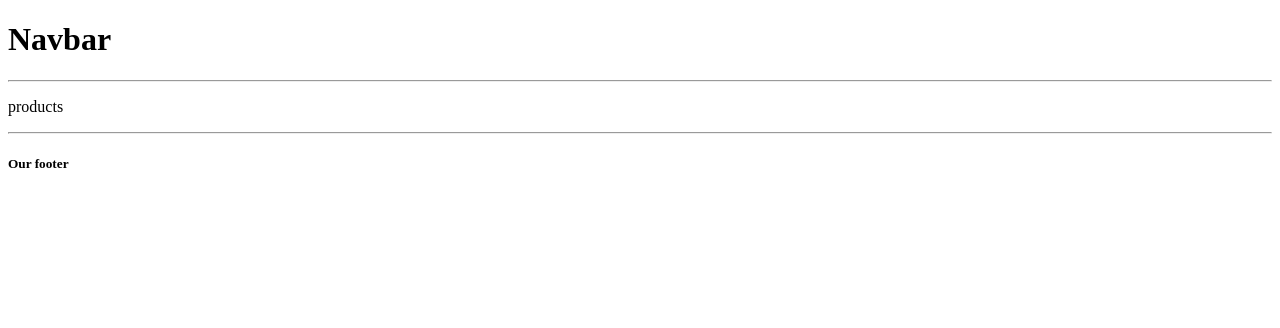
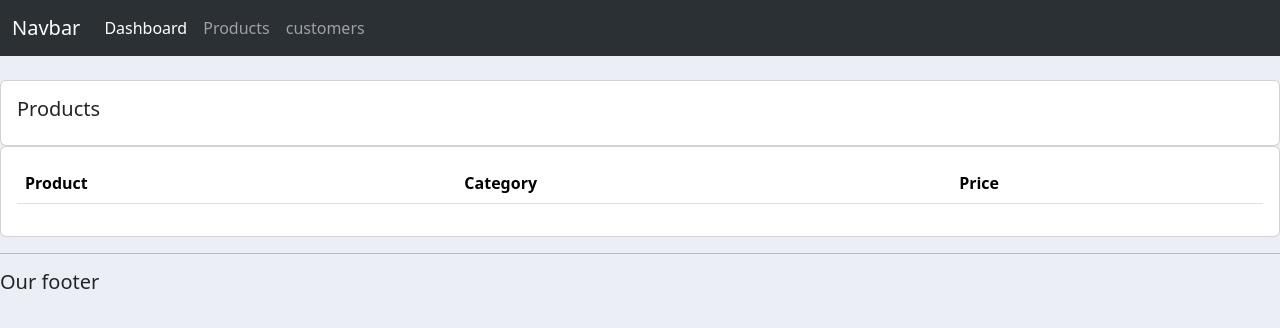
Before and after one commit to thedarkarchitect/Django-projects, a Django app: page /products/ in a window 1280 px wide. Shown: the top 328 px of the page. Run offline with Django 3.2, Linux system fonts and the light colour scheme; lists and menus that the app fills with data are empty.

Commit message:
fourth commit

```diff
--- a/customerMR/accounts/templates/accounts/main.html
+++ b/customerMR/accounts/templates/accounts/main.html
@@ -4,11 +4,37 @@
     <meta charset="UTF-8">
     <meta http-equiv="X-UA-Compatible" content="IE=edge">
     <meta name="viewport" content="width=device-width, initial-scale=1.0">
+    <link href="https://cdn.jsdelivr.net/npm/bootstrap@5.3.0-alpha1/dist/css/bootstrap.min.css" rel="stylesheet" integrity="sha384-GLhlTQ8iRABdZLl6O3oVMWSktQOp6b7In1Zl3/Jr59b6EGGoI1aFkw7cmDA6j6gD" crossorigin="anonymous">
+
+    <script src="https://cdn.jsdelivr.net/npm/bootstrap@5.3.0-alpha1/dist/js/bootstrap.bundle.min.js" integrity="sha384-w76AqPfDkMBDXo30jS1Sgez6pr3x5MlQ1ZAGC+nuZB+EYdgRZgiwxhTBTkF7CXvN" crossorigin="anonymous"></script>
+    <script src="https://cdn.jsdelivr.net/npm/@popperjs/core@2.11.6/dist/umd/popper.min.js" integrity="sha384-oBqDVmMz9ATKxIep9tiCxS/Z9fNfEXiDAYTujMAeBAsjFuCZSmKbSSUnQlmh/jp3" crossorigin="anonymous"></script>
+    <script src="https://cdn.jsdelivr.net/npm/bootstrap@5.3.0-alpha1/dist/js/bootstrap.min.js" integrity="sha384-mQ93GR66B00ZXjt0YO5KlohRA5SY2XofN4zfuZxLkoj1gXtW8ANNCe9d5Y3eG5eD" crossorigin="anonymous"></script>
+
     <title>Customer Relation Manager</title>
+    <style>
+        /* #logo{
+
+        } */
+
+        body{
+            background-color: #ebeff5;
+        }
+
+        #total-orders{
+            background-color: #4cb4c7;
+        }
+
+        #orders-delivered{
+            background-color: #7abecc;
+        }
+
+        #orders-pending{
+            background-color: #7CD1C0;
+        }
+    </style>
 </head>
 <body>
-    <h1>Navbar</h1>
-    <hr>
+    {% include 'accounts/navbar.html' %}
 
     {% block content%}
 
@@ -17,4 +43,6 @@
     <hr>
     <h5>Our footer</h5>
 </body>
+
+
 </html>
--- /dev/null
+++ b/customerMR/accounts/templates/accounts/navbar.html
@@ -0,0 +1,21 @@
+<nav class="navbar navbar-expand-lg bg-body-tertiary" data-bs-theme="dark">
+    <div class="container-fluid">
+      <a class="navbar-brand" href="#">Navbar</a>
+      <button class="navbar-toggler" type="button" data-bs-toggle="collapse" data-bs-target="#navbarNav" aria-controls="navbarNav" aria-expanded="false" aria-label="Toggle navigation">
+        <span class="navbar-toggler-icon"></span>
+      </button>
+      <div class="collapse navbar-collapse" id="navbarNav">
+        <ul class="navbar-nav">
+          <li class="nav-item">
+            <a class="nav-link active" aria-current="page" href="#">Dashboard</a>
+          </li>
+          <li class="nav-item">
+            <a class="nav-link" href="#">Products</a>
+          </li>
+          <li class="nav-item">
+            <a class="nav-link" href="#">customers</a>
+          </li>
+        </ul>
+      </div>
+    </div>
+</nav>
--- a/customerMR/accounts/templates/accounts/products.html
+++ b/customerMR/accounts/templates/accounts/products.html
@@ -2,6 +2,22 @@
 
 {% block content %}
 
-<p>products</p>
+<br>
+<div class="row">
+    <div class="col-md">
+        <div class="card card-body">
+            <h5>Products</h5>
+        </div>
+        <div class="card card-body">
+            <table class="table">
+                <tr>
+                    <th>Product</th>
+                    <th>Category</th>
+                    <th>Price</th>
+                </tr>
+            </table>
+        </div>
+    </div>
+</div>
 
 {% endblock %}
```
Also changed, not shown: customerMR/accounts/templates/accounts/customer.html (+57 -1 lines), customerMR/accounts/templates/accounts/dashboard.html (+36 -1 lines), customerMR/accounts/templates/accounts/status.html (added, +40 -0 lines).
